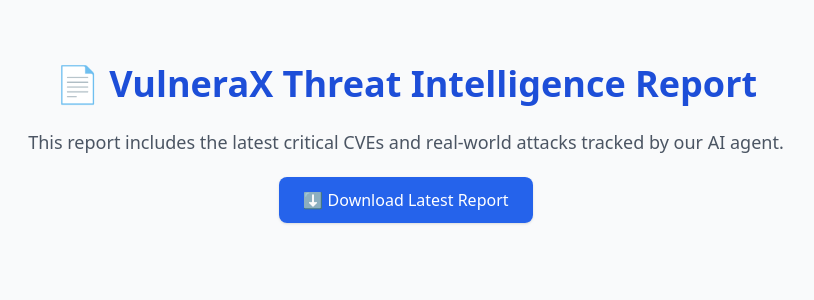
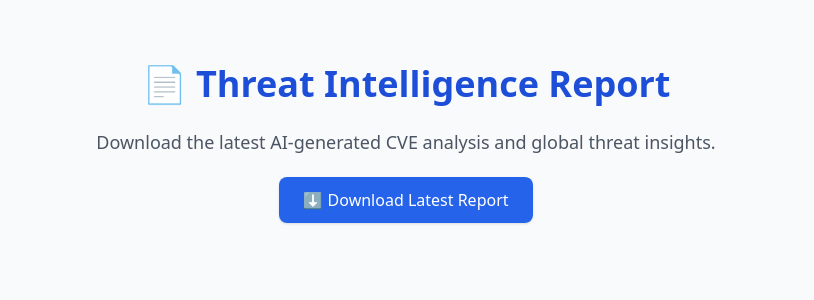
Before and after one commit to sharkhk/vulnerax, a Flask app: page /report in a window 1280 px wide. Shown: the top 300 px of the page, without its empty margins (234-1048 px from the left). Run offline with Flask 3, Linux system fonts and the light colour scheme; parts of the project's set-up code (start-up, migrations or seed data) failed here and were passed over; some libraries are stand-ins or nearby versions.

Commit message:
report.html

```diff
--- a/templates/report.html
+++ b/templates/report.html
@@ -1,15 +1,21 @@
 <!DOCTYPE html>
-<html>
+<html lang="en">
 <head>
-  <title>Report</title>
+  <meta charset="UTF-8" />
+  <meta name="viewport" content="width=device-width, initial-scale=1.0"/>
+  <title>VulneraX Report</title>
   <script src="https://cdn.tailwindcss.com"></script>
+  <link rel="icon" href="{{ url_for('static', filename='favicon.ico') }}" />
 </head>
-<body class="bg-gray-50 text-center text-gray-900 py-16">
-  <h1 class="text-4xl font-bold text-blue-700 mb-6">📄 VulneraX Threat Intelligence Report</h1>
+<body class="bg-gray-50 text-gray-900 text-center py-16">
+
+  <h1 class="text-4xl font-bold text-blue-700 mb-6">📄 Threat Intelligence Report</h1>
   <p class="text-lg text-gray-600 mb-8">
-    This report includes the latest critical CVEs and real-world attacks tracked by our AI agent.
+    Download the latest AI-generated CVE analysis and global threat insights.
   </p>
-  <a href="/generate-report" class="bg-blue-600 text-white px-6 py-3 rounded-lg shadow hover:bg-blue-700 transition">
+
+  <a href="/generate-report"
+     class="bg-blue-600 text-white px-6 py-3 rounded-lg shadow hover:bg-blue-700 transition">
     ⬇️ Download Latest Report
   </a>
 </body>
```
